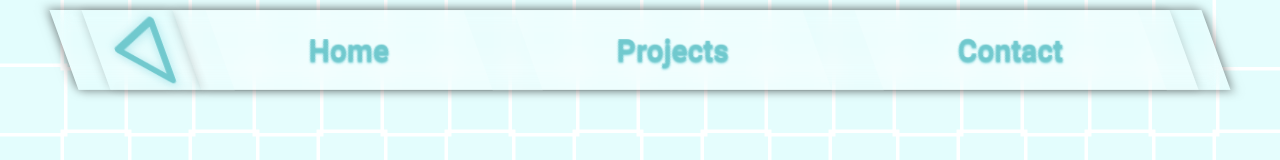
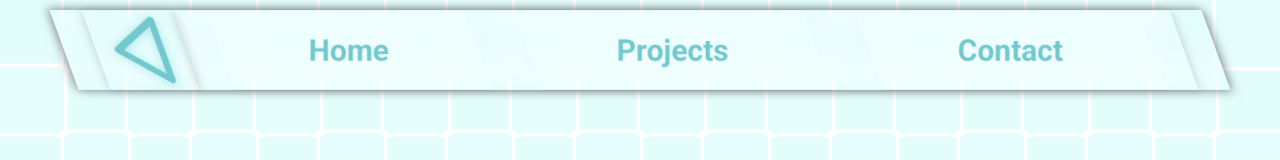
Before and after one commit to lorenzoaniel/portfolio-v5, a React (Vite) app: page / in a window 1280 px wide. Both pictures are taken after a click on the button 160 px from the left and 50 px from the top of the page. Shown: the top 160 px of the page. Built offline with nearby package versions, Linux system fonts and the light colour scheme.

Commit message:
standardized color and shadow

```diff
--- a/src/components/Button/ButtonNavbarDefault.tsx
+++ b/src/components/Button/ButtonNavbarDefault.tsx
@@ -45,14 +45,7 @@ const Main = styled(motion.button)`
 `;
 
 const Text = styled(motion.h1)`
-	background: var(--palette-color-darkest);
-	-webkit-background-clip: text;
-	-webkit-text-fill-color: transparent;
-	text-shadow: 0 0.1rem 0.1rem var(--palette-color-darkest);
-	filter: drop-shadow(0 0.1rem 0.1rem var(--palette-color-dark));
-
 	transform: skew(-20deg);
-
 	font-size: var(--default-font-button-size);
 `;
 
```
